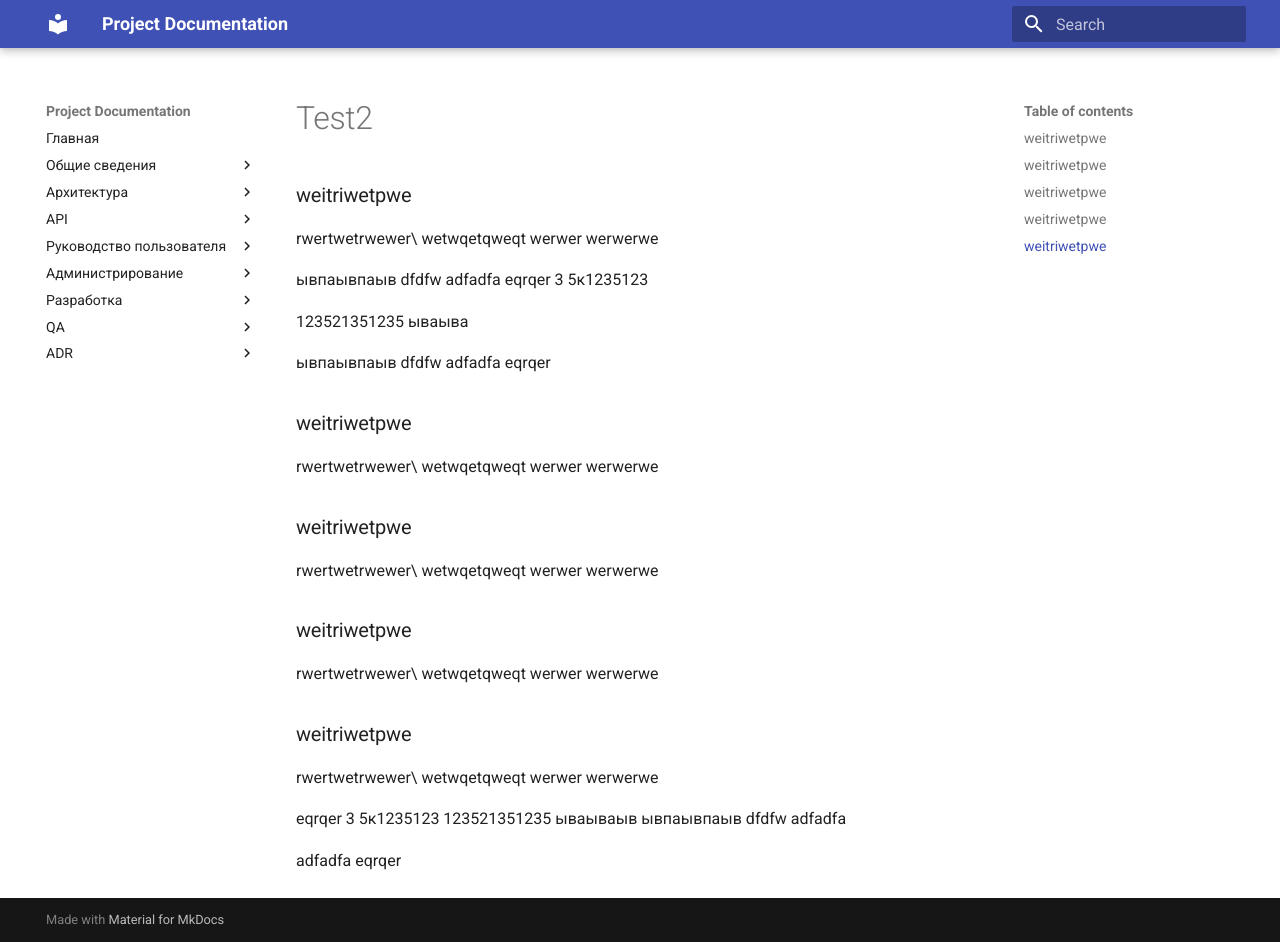
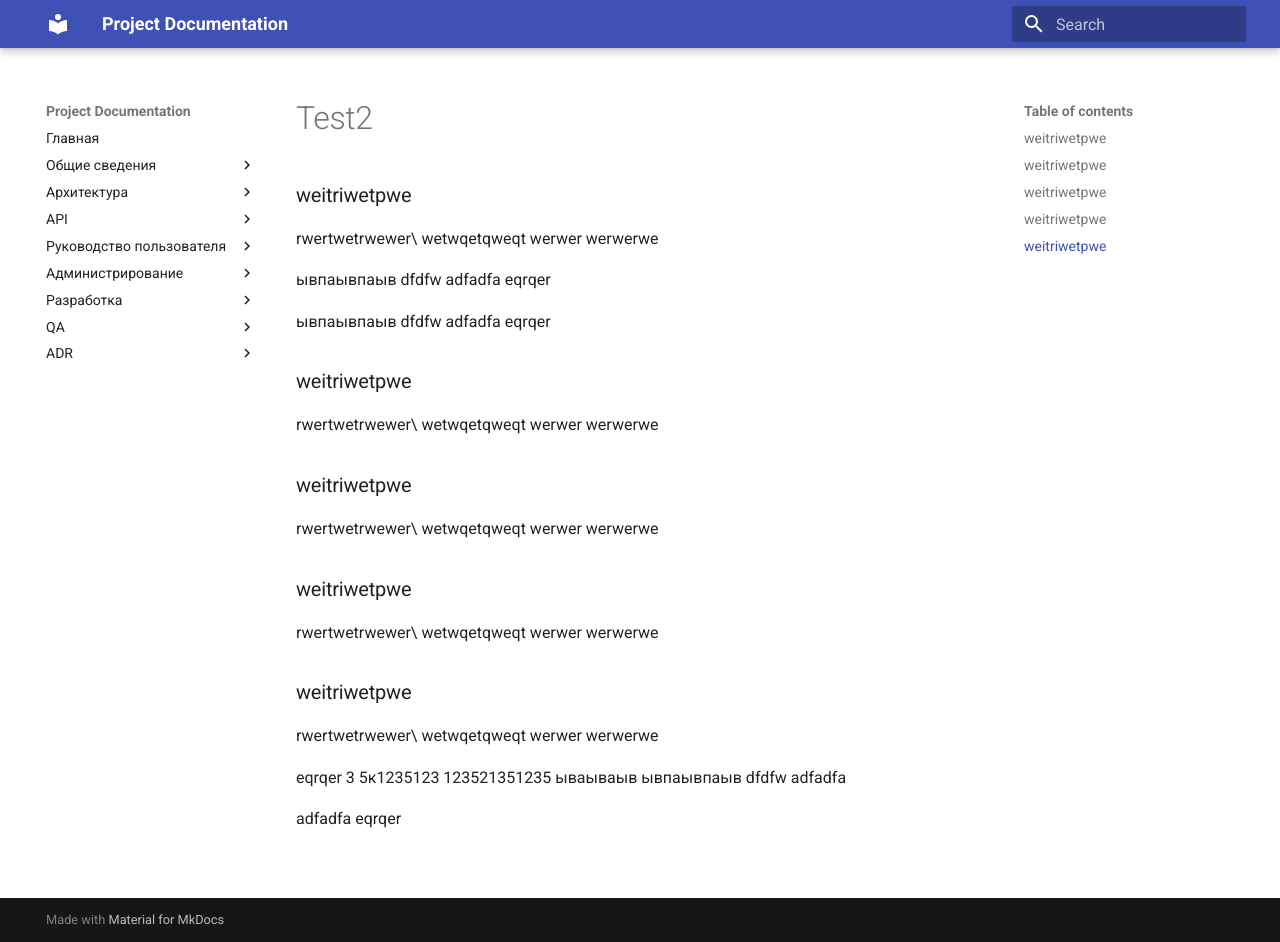
Before and after one commit to techwri/Demo, an MkDocs documentation site: the page built from docs/architecture/test2.md, in a window 1280 px wide and 942 px high. Built offline with MkDocs 1.6.1 and Material for MkDocs 9.7.7, drawn with Linux system fonts in a browser that asks for light colours.

Commit message:
Update test2.md

```diff
--- a/docs/architecture/test2.md
+++ b/docs/architecture/test2.md
@@ -9,10 +9,7 @@ werwerwe
 dfdfw
 adfadfa
 eqrqer
-3  5к1235123
 
-123521351235
-ываыва
 
 
 ывпаывпаыв
```
